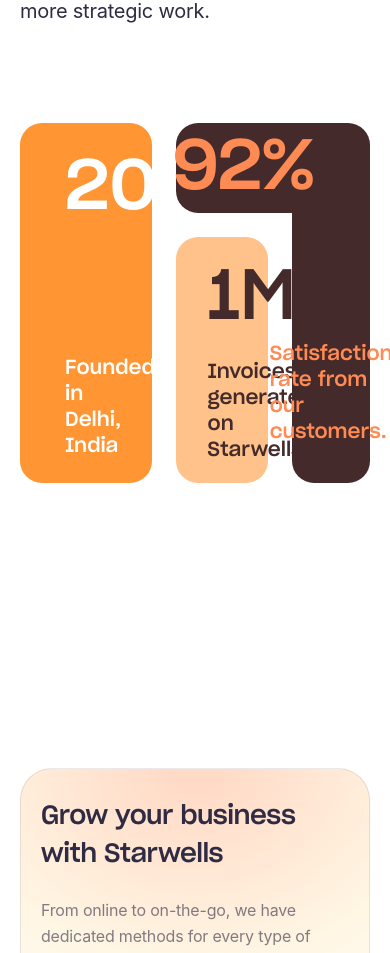
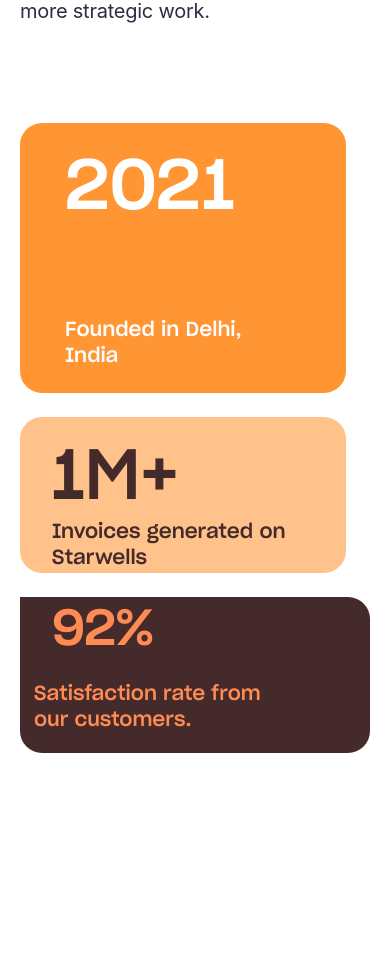
Before and after one commit to Yaasir024/Starwells, a Vue app: page /about in a window 390 px wide. Shown: the part 2120-3073 px from the top of the page. Built offline with nearby package versions, Linux system fonts and the light colour scheme.

Commit message:
/details

```diff
--- a/src/components/About/Details.vue
+++ b/src/components/About/Details.vue
@@ -58,12 +58,12 @@
             </h3>
           </div>
         </div>
-        <div class="box-02">
+        <div class="box-02 pt-[24px] md:pt-0">
           <div
-            class="bg-red-dark h-full w-full rounded-l-[22px] rounded-tr-[22px] px-[55px] flex items-center justify-end"
+            class="bg-red-dark h-full w-full sm:rounded-l-[22px] rounded-tr-[22px] px-[32px] sm:px-[55px] flex items-center sm:justify-end"
           >
             <h1
-              class="text-[70px] lg:text-[115px] leading-[82px] lg:leading-[132px] font-sharp font-medium text-[#FF8B54]"
+              class="text-[50px] sm:text-[70px] lg:text-[115px] leading-[82px] lg:leading-[132px] font-sharp font-medium text-[#FF8B54]"
             >
               92%
             </h1>
@@ -87,7 +87,7 @@
         </div>
         <div class="box-04">
           <div
-            class="bg-red-dark h-full w-full rounded-b-[22px] py-[38px] px-[14px] flex flex-col justify-end items-center"
+            class="bg-red-dark h-full w-full rounded-b-[22px] pb-[20px] sm:py-[38px] px-[14px] flex flex-col justify-end sm:items-center"
           >
             <h3
               class="text-[20px] lg:text-[24px] leading-[26px] lg:leading-[30px] font-sharp text-[#FF8B54] max-w-[260px]"
@@ -124,18 +124,45 @@
   grid-row: 3 / -1;
 }
 
-@media screen and (max-width: 1020px) {
+@media screen and (max-width: 750px) {
   .gridbox {
-    grid-template-rows: repeat(4, 90px);
+    grid-template-rows: repeat(9, 90px);
+  }
+  .gridbox .box-01 {
+    grid-column: 1 / -1;
+    grid-row: 1 / span 4;
   }
   .gridbox .box-02 {
-    grid-row: 1 / span 1;
+    grid-column: 1 / -1;
+    grid-row: 5 / span 2;
   }
   .gridbox .box-03 {
-  grid-row: 2 / -1;
+    grid-column: 1 / span 4;
+    grid-row: 7 / -1;
+  }
+  .gridbox .box-04 {
+    grid-column: 5 / -1;
+    grid-row: 7 / -1;
+  }
 }
-.gridbox .box-04 {
-  grid-row: 2 / -1;
-}
+@media screen and (max-width: 640px) {
+  .gridbox {
+    grid-template-rows: repeat(7, 90px);
+  }
+  .gridbox .box-01 {
+    grid-row: 1 / span 3;
+  }
+  .gridbox .box-02 {
+    grid-column: 1 / -1;
+    grid-row: 6 / span 1;
+  }
+  .gridbox .box-03 {
+    grid-column: 1 / -1;
+    grid-row: 4 / span 2;
+  }
+  .gridbox .box-04 {
+    grid-column: 1 / -1;
+    grid-row: 7 / span 1;
+  }
 }
 </style>
```
